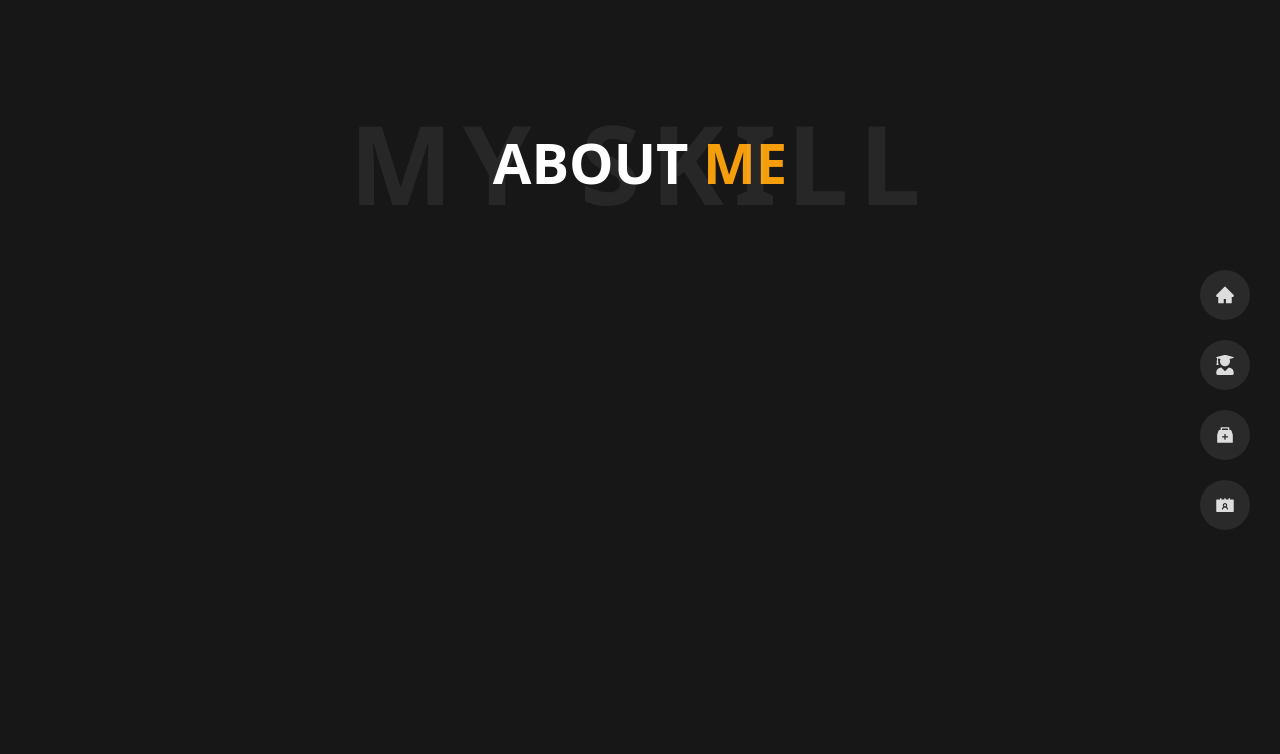
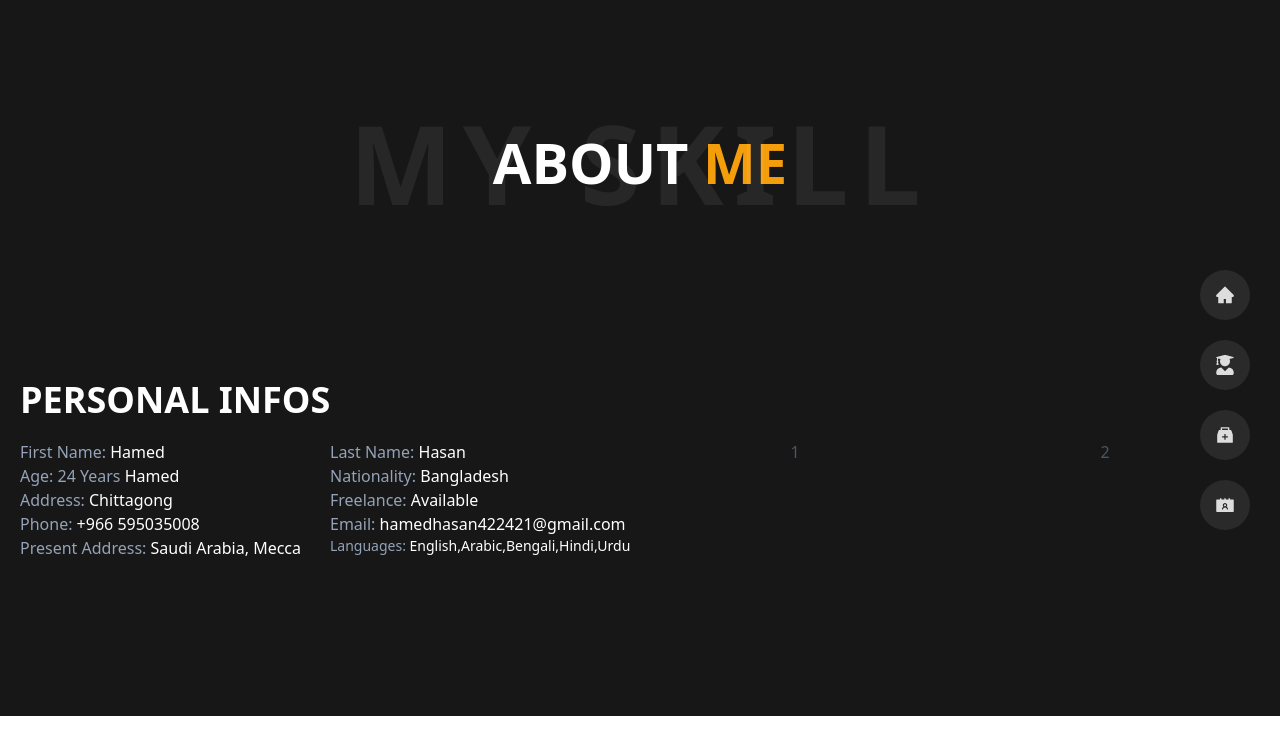
Before and after one commit to Hamed-Hasan/my-portfolio, a React (Create React App) app: page /about in a window 1280 px wide. Shown: the top 754 px of the page. Built offline with nearby package versions, Linux system fonts and the light colour scheme.

Commit message:
about section my info added

```diff
--- a/src/components/Pages/About.js
+++ b/src/components/Pages/About.js
@@ -2,11 +2,60 @@ import React from 'react';
 
 const About = () => {
     return (
-        <div className="bg-[#000000e8] py-10 h-screen">
+        <div className="bg-[#000000e8] py-10 ">
             <div className="title-section">
                 <h1>About <span className='text-amber-500'>Me</span></h1>
                 <span className='title-bg'>My Skill</span>
             </div>
+
+            <section class="text-gray-600 body-font">
+  <div class="container px-5 py-24 mx-auto">
+      <h2 className='text-4xl text-white text-left font-bold'>PERSONAL INFOS
+</h2>
+    <div class="md:flex flex-wrap py-5 text-center">
+      <div className='md:w-1/2'>
+      <div class="flex flex-wrap text-center">
+      <div className='w-1/2'>
+          <div className='text-md text-left text-slate-400'><span>First Name: </span> <span className='text-white'>Hamed</span></div>
+      </div>
+      <div className='w-1/2'>
+      <div className='text-md text-left text-slate-400'><span>Last Name: </span> <span className='text-white'>Hasan</span></div>
+      </div>
+      <div className='w-1/2'>
+          <div className='text-md text-left text-slate-400'><span>Age: 24 Years</span> <span className='text-white'>Hamed</span></div>
+      </div>
+      <div className='w-1/2'>
+      <div className='text-md text-left text-slate-400'><span>Nationality: </span> <span className='text-white'>Bangladesh</span></div>
+      </div>
+      <div className='w-1/2'>
+          <div className='text-md text-left text-slate-400'><span>Address: </span> <span className='text-white'>Chittagong</span></div>
+      </div>
+      <div className='w-1/2'>
+      <div className='text-md text-left text-slate-400'><span>Freelance: </span> <span className='text-white'>Available</span></div>
+      </div>
+      <div className='w-1/2'>
+          <div className='text-md text-left text-slate-400'><span>Phone: </span> <span className='text-white'>+966 595035008</span></div>
+      </div>
+      <div className='w-1/2'>
+      <div className='text-md text-left text-slate-400'><span>Email: </span> <span className='text-white'>hamedhasan422421@gmail.com</span></div>
+      </div>
+      <div className='w-1/2'>
+          <div className='text-md text-left text-slate-400'><span>Present Address: </span> <span className='text-white'>Saudi Arabia, Mecca</span></div>
+      </div>
+      <div className='w-1/2'>
+      <div className='text-sm text-left text-slate-400'><span>Languages: </span> <span className='text-white'>English,Arabic,Bengali,Hindi,Urdu</span></div>
+      </div>
+    </div>
+      </div>
+      <div className='md:w-1/2'>
+      <div class="flex flex-wrap text-center">
+      <div className='w-1/2'>1</div>
+      <div className='w-1/2'>2</div>
+    </div>
+      </div>
+    </div>
+  </div>
+</section>
         </div>
     );
 };
```
